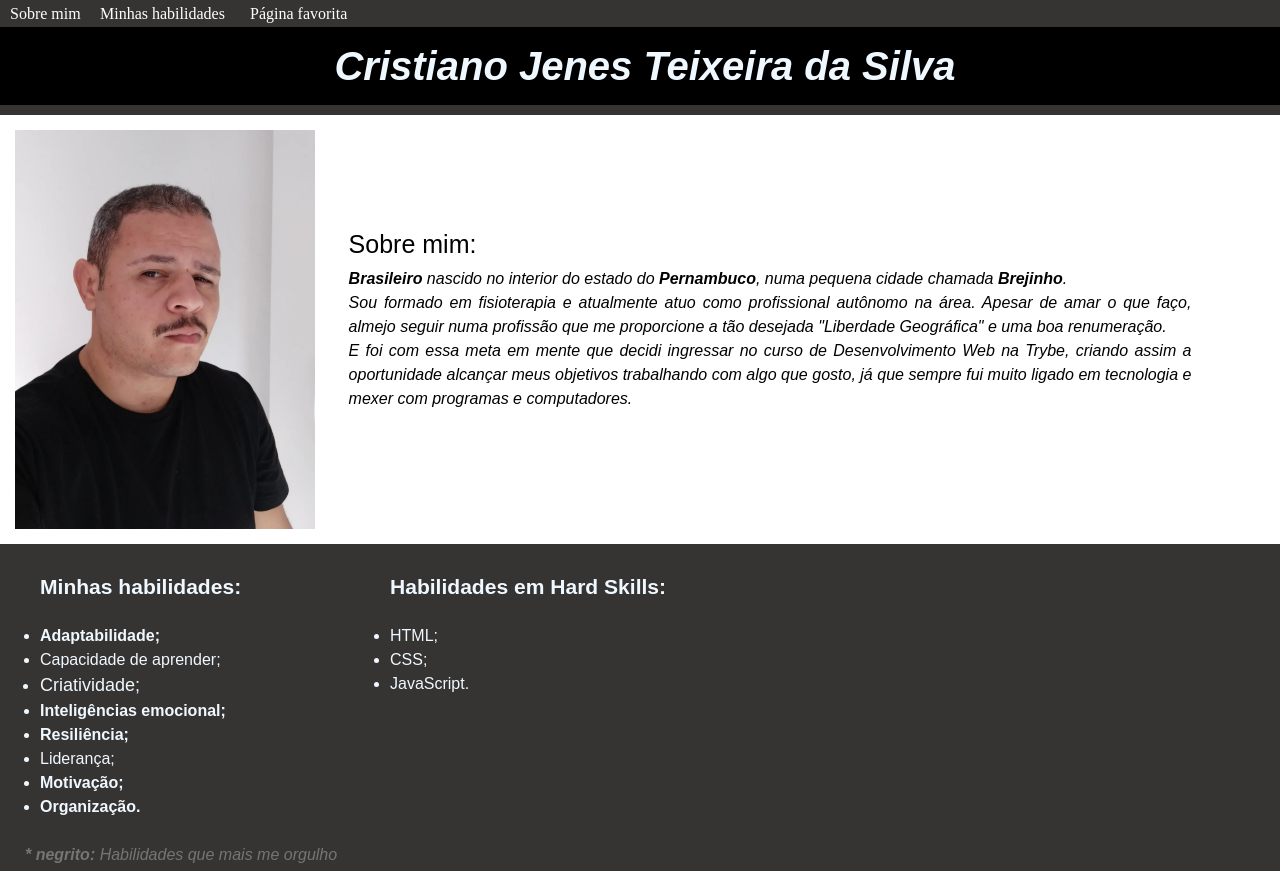
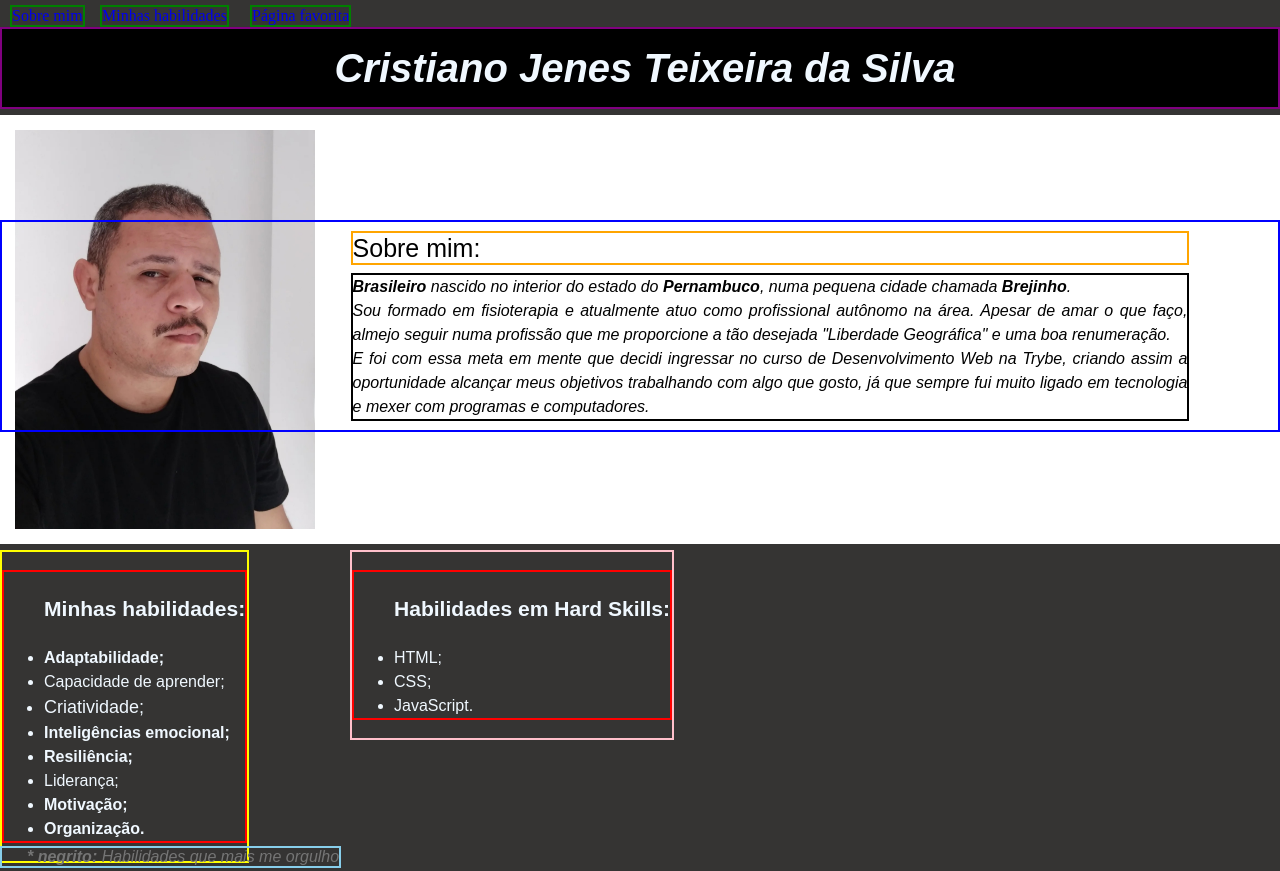
Before and after one commit to CristianoJenes/cristianojenes.github.io, a plain HTML site: page index.html in a window 1280 px wide. Shown: the top 871 px of the page. Drawn offline with Linux system fonts and the light colour scheme.

Commit message:
Adição de bordas marcadoras para facilitar visualização e edição dos elementos.

```diff
--- a/style.css
+++ b/style.css
@@ -6,19 +6,19 @@ body { background-color: #353433ff;
          top: 5px;
          left: 10px;
          text-decoration: none;
-         color: white;}
+         border: 2px solid green;}
 
 #myskills { position: absolute;
             top: 5px;
             left: 100px;
             text-decoration: none;
-            color: white;}
+            border: 2px solid green;}
 
 #myfavoritepage { position: absolute;
                   top: 5px;
                   left: 250px;
                   text-decoration: none;
-                  color: white;}
+                  border: 2px solid green;}
 
 h1 {font-family: 'Montserrat', sans-serif;
     font-style: italic;
@@ -28,7 +28,8 @@ h1 {font-family: 'Montserrat', sans-serif;
     font-size: 40px;
     background-color: black;
     padding: 15px 10px 15px 20px;
-    text-align: center;}
+    text-align: center;
+    border: 2px solid purple;}
 
 .foto { margin: 0%;
         position: absolute;
@@ -42,34 +43,40 @@ h2 {font-family: 'Montserrat', sans-serif;
     font-weight: 100;
     color: black;
     font-size: 25px;
-    margin: 1%;}
+    margin: 1%;
+    border: 2px solid orange;}
 
 .descricao {font-family: 'Montserrat', sans-serif;
             font-style: normal;
             line-height: 1.5;
             font-weight: 100;
             color: black;
-            margin: 1%;}
+            margin: 1%;
+            border: 2px solid black;}
 
 #descricao { padding-left: 340px;
              padding-right: 80px;
              text-align:justify;
              position: absolute;
-             top: 220px;}
+             top: 220px;
+             border: 2px solid blue;}
 
 .habilidades {font-family: 'Montserrat', sans-serif;
            font-style: normal;
            line-height: 1.5;
            font-weight: 100;
            color: aliceblue;
-           font-size: 18px;}
+           font-size: 18px;
+           border: 2px solid red;}
 
 #habilidades { position: absolute;
-               top: 550px; }
+               top: 550px;
+               border: 2px solid yellow;}
 
 #hard-skills { position: absolute;
                   top: 550px;
-                  left: 350px;}
+                  left: 350px;
+                  border: 2px solid pink;}
 
 .adaptabilidade {font-size: 16px;}
 .aprender {font-size: 16px;}
@@ -90,7 +97,8 @@ h2 {font-family: 'Montserrat', sans-serif;
           top: 830px;
           font-family: 'Montserrat', sans-serif;
           font-style: normal;
-          color: rgb(117, 117, 117);}
+          color: rgb(117, 117, 117);
+          border: 2px solid skyblue;}
 
 #page { padding-left: 25px;
         padding-bottom: 10px;
@@ -99,11 +107,13 @@ h2 {font-family: 'Montserrat', sans-serif;
         top: 2000px;
         z-index: 1;
         text-decoration: none;
-        color:  white;}
+        color:  white;
+        border: 2px solid burlywood;}
 
 #photo { padding-left: 220px;
          text-align: left;
          position: absolute;
          top: 2000px;
          text-decoration: none;
-         color: white;}
+         color: white;
+         border: 2px solid grey;}
```
